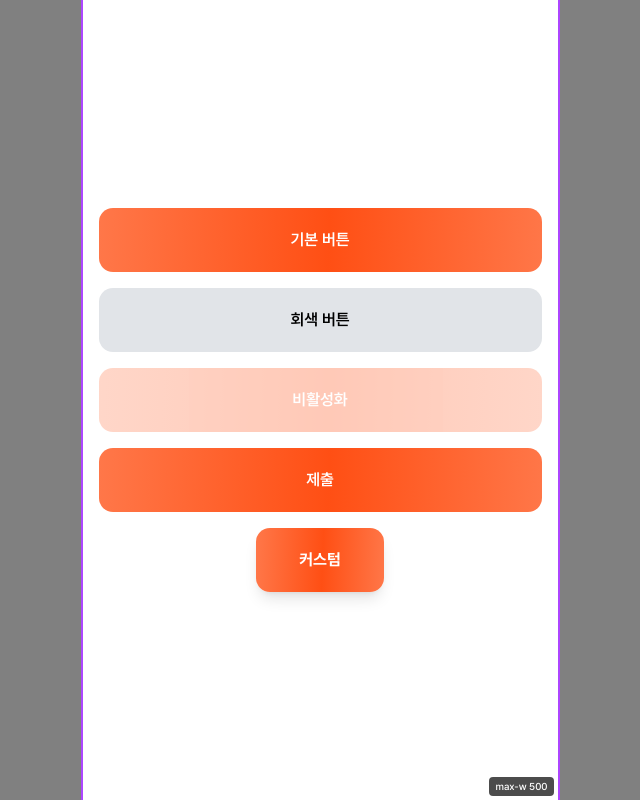
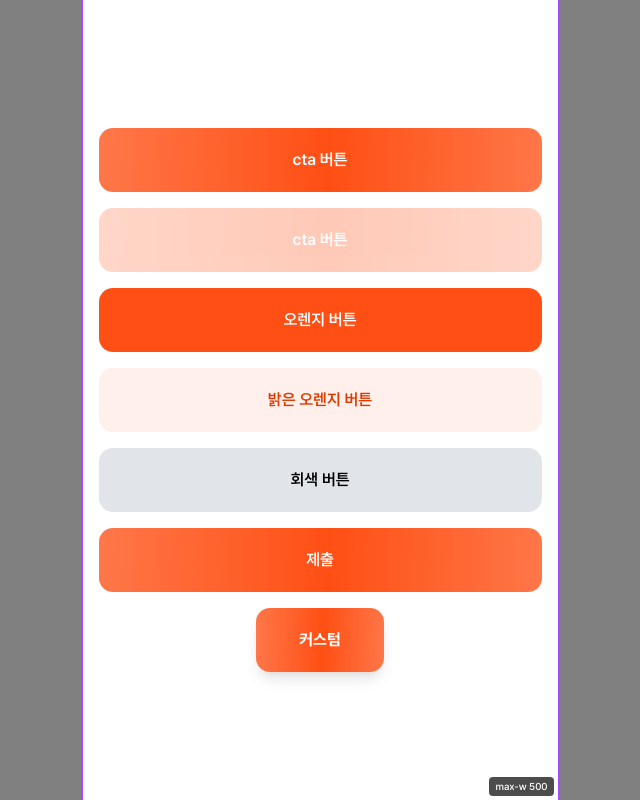
Before and after one commit to depromeet/17th-team3-Web, a Next.js app: page /any/buttonTest in a window 1280 px wide. Shown: the whole page, without its empty margins (320-960 px from the left). Built offline with nearby package versions, Linux system fonts and the light colour scheme.

Commit message:
[Feat] 버튼 확성 색상 변경및 디자인 토큰 적용

```diff
--- a/src/app/any/buttonTest/page.tsx
+++ b/src/app/any/buttonTest/page.tsx
@@ -5,14 +5,13 @@ import Button from '@/app/_components/ui/Button';
 const ButtonTestPage = () => {
   return (
     <div className="flex w-full flex-col items-center justify-center gap-4 p-4">
-      {/* 기본 사용 */}
-      <Button>기본 버튼</Button>
-
-      {/* 테마 변경 */}
+      <Button theme="cta-gradient">cta 버튼</Button>
+      <Button theme="cta-gradient" status="disabled">
+        cta 버튼
+      </Button>
+      <Button theme="orange">오렌지 버튼</Button>
+      <Button theme="orange-light">밝은 오렌지 버튼</Button>
       <Button theme="gray">회색 버튼</Button>
-
-      {/* 상태 변경 */}
-      <Button status="disabled">비활성화</Button>
 
       {/* HTML 속성 사용 */}
       <Button type="submit" onClick={() => alert('클릭됨!')}>
```
Also changed, not shown: src/app/_components/ui/Button.tsx (+1 -1 lines).
